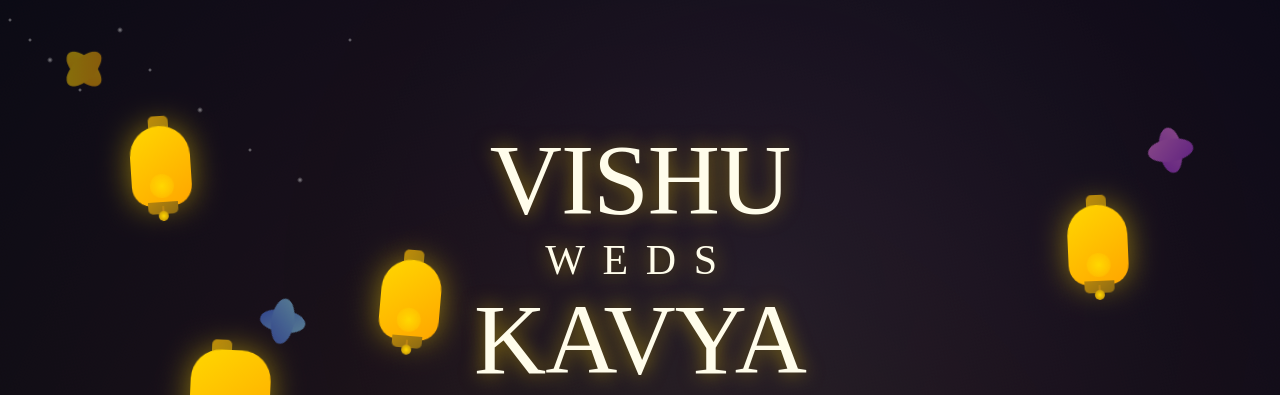
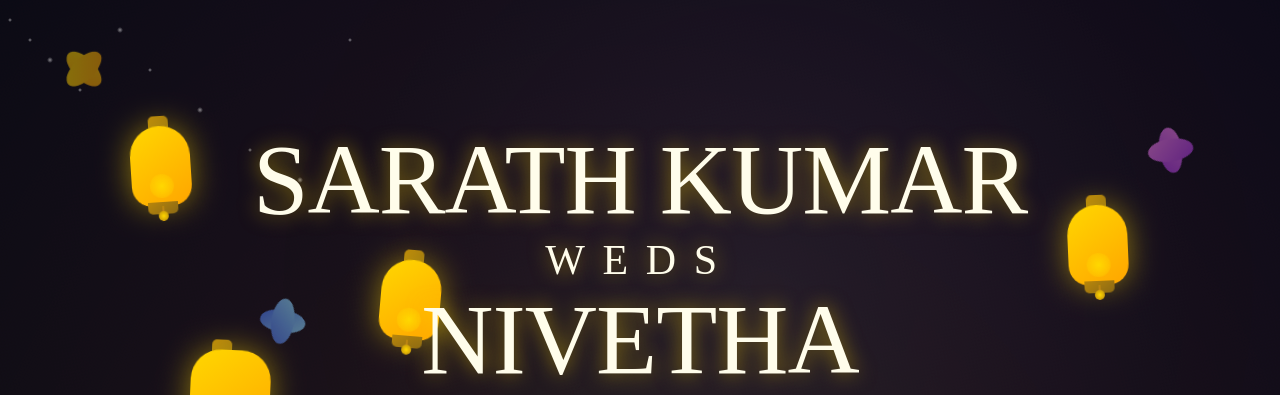
Before and after one commit to krishna0480/nivetha-sarath, a plain HTML site: page index.html in a window 1280 px wide. Shown: the top 395 px of the page. Drawn offline with Linux system fonts and the light colour scheme.

Commit message:
update html

```diff
--- a/index.html
+++ b/index.html
@@ -1557,9 +1557,9 @@
             <!-- Names Section -->
             <section class="names-section">
                 <div class="names-container">
-                    <h1 class="groom-name">Vishu</h1>
+                    <h1 class="groom-name">Sarath kumar</h1>
                     <div class="wedding-text">WEDS</div>
-                    <h1 class="bride-name">Kavya</h1>
+                    <h1 class="bride-name">Nivetha</h1>
                 </div>
             </section>
 
```
